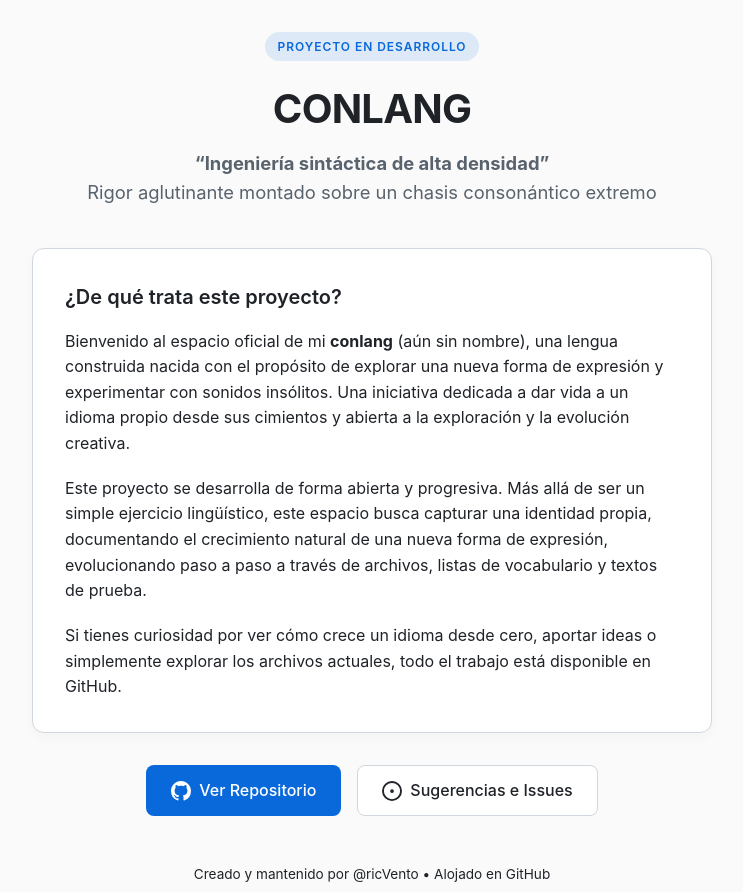
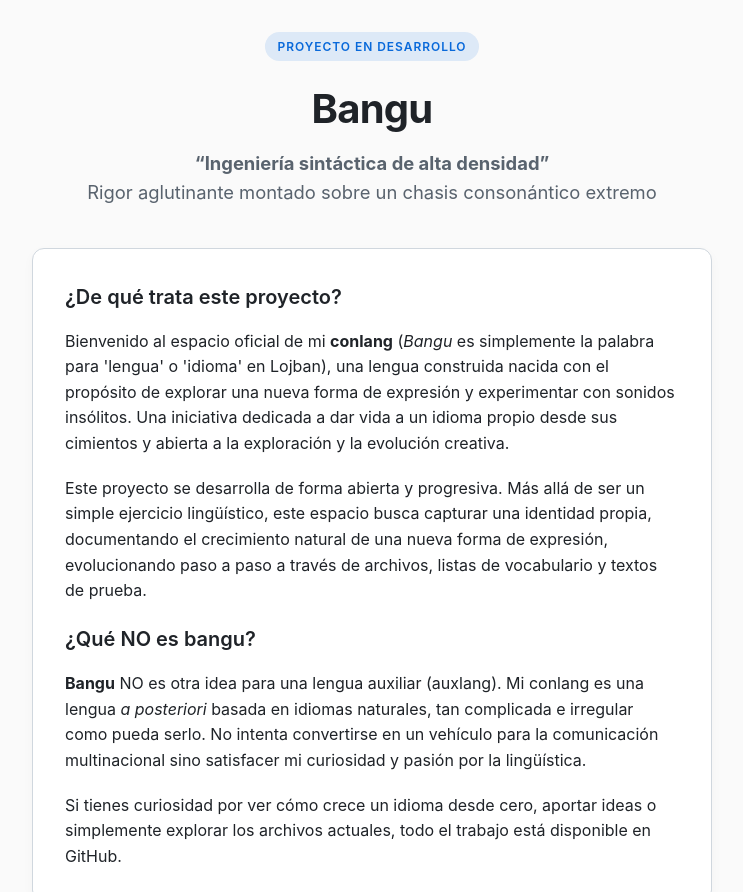
Before and after one commit to ricVento/bangu, a plain HTML site: page index.html in a window 1280 px wide. Shown: the top 892 px of the page, without its empty margins (268-1011 px from the left). Drawn offline with Linux system fonts and the light colour scheme.

Commit message:
docs: actualiza index y readme

```diff
--- a/index.html
+++ b/index.html
@@ -3,7 +3,7 @@
 <head>
     <meta charset="UTF-8">
     <meta name="viewport" content="width=device-width, initial-scale=1.0">
-    <title>CONLANG — Proyecto de Lengua Construida</title>
+    <title>Bangu — Proyecto de Lengua Construida</title>
     <style>
         :root {
             --bg-color: #fafafa;
@@ -166,17 +166,21 @@
     <main>
         <header>
             <span class="badge">Proyecto en desarrollo</span>
-            <h1>CONLANG</h1>
+            <h1>Bangu</h1>
             <p class="subtitle"><strong>“Ingeniería sintáctica de alta densidad”</strong><br>Rigor aglutinante montado sobre un chasis consonántico extremo</p>
         </header>
 
         <section class="card">
             <h2>¿De qué trata este proyecto?</h2>
             <p>
-                Bienvenido al espacio oficial de mi <strong>conlang</strong> (aún sin nombre), una lengua construida nacida con el propósito de explorar una nueva forma de expresión y experimentar con sonidos insólitos. Una iniciativa dedicada a dar vida a un idioma propio desde sus cimientos y abierta a la exploración y la evolución creativa.
+                Bienvenido al espacio oficial de mi <strong>conlang</strong> (<em>Bangu</em> es simplemente la palabra para 'lengua' o 'idioma' en Lojban), una lengua construida nacida con el propósito de explorar una nueva forma de expresión y experimentar con sonidos insólitos. Una iniciativa dedicada a dar vida a un idioma propio desde sus cimientos y abierta a la exploración y la evolución creativa.
             </p>
             <p>
                 Este proyecto se desarrolla de forma abierta y progresiva. Más allá de ser un simple ejercicio lingüístico, este espacio busca capturar una identidad propia, documentando el crecimiento natural de una nueva forma de expresión, evolucionando paso a paso a través de archivos, listas de vocabulario y textos de prueba.
+            </p>
+			<h2>¿Qué NO es bangu?</h2>
+            <p>
+                <strong>Bangu</strong> NO es otra idea para una lengua auxiliar (auxlang). Mi conlang es una lengua <em>a posteriori</em> basada en idiomas naturales, tan complicada e irregular como pueda serlo. No intenta convertirse en un vehículo para la comunicación multinacional sino satisfacer mi curiosidad y pasión por la lingüística.
             </p>
             <p>
                 Si tienes curiosidad por ver cómo crece un idioma desde cero, aportar ideas o simplemente explorar los archivos actuales, todo el trabajo está disponible en GitHub.
```
Also changed, not shown: 1 other file.
